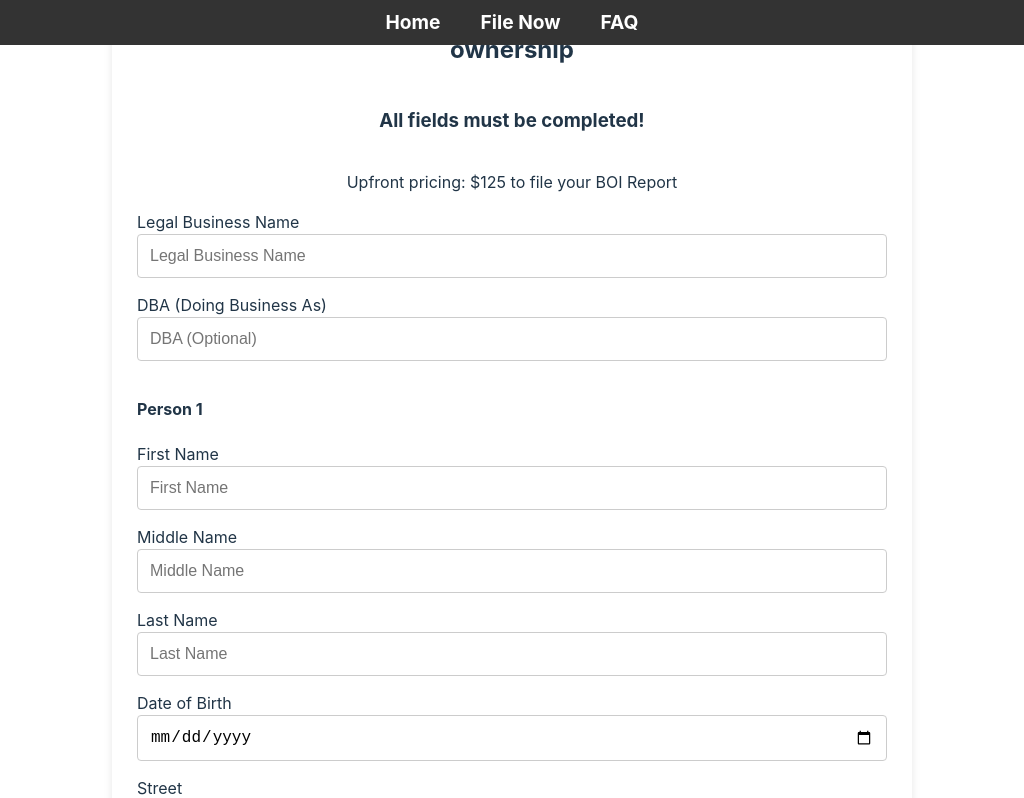
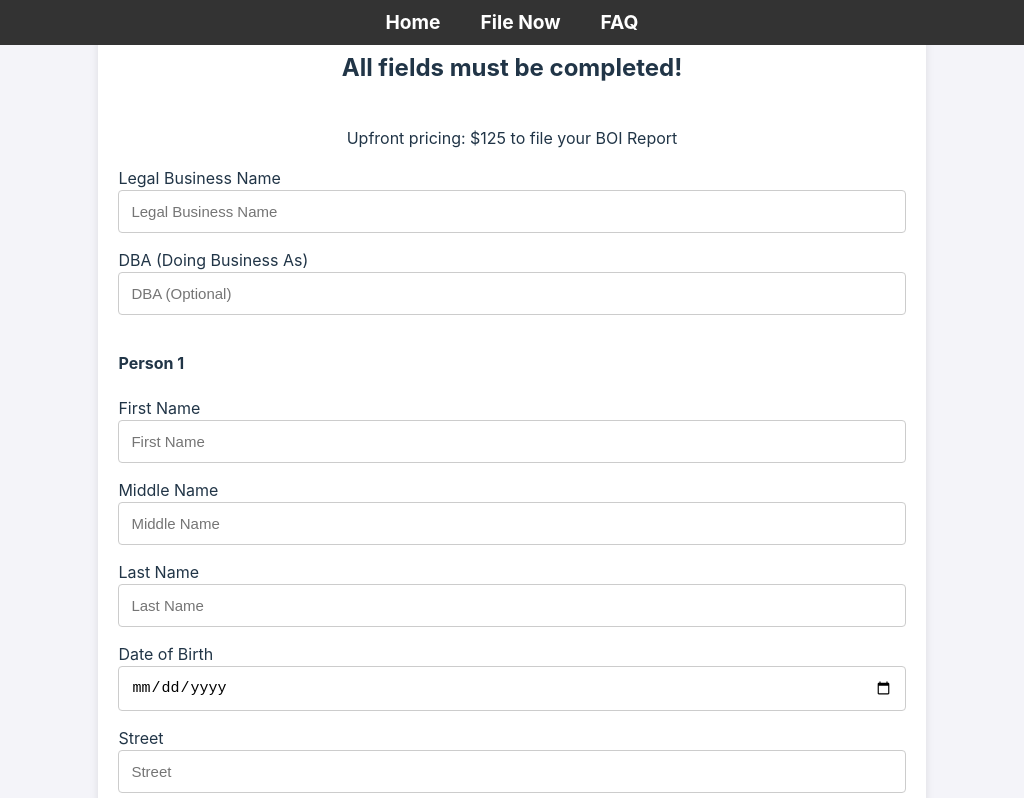
Before and after one commit to Axe-P/BOIReports, a React (Vite) app in the folder client/: page /form in a window 1024 px wide. Shown: the top 798 px of the page. Built offline with nearby package versions, Linux system fonts and the light colour scheme.

Commit message:
testing tablets

```diff
--- a/client/src/pages/FormPage.css
+++ b/client/src/pages/FormPage.css
@@ -119,6 +119,46 @@ form button:active {
   }
 }
 
+/* Media query for tablets (768px to 1024px) */
+@media (min-width: 769px) and (max-width: 1024px) {
+  .form-container {
+    padding: 20px; /* Add padding for tablets */
+  }
+
+  .form-top {
+    margin-top: 0; /* Ensure no extra space above the form */
+    padding-top: 380px; /* Adjust padding-top for tablets */
+  }
+
+  form {
+    padding: 20px; /* Add padding to the form */
+    width: 100%;
+    max-width: 80%; /* Ensure the form does not stretch too wide */
+  }
+
+  .form-description {
+    font-size: 16px; /* Increase the description font size for readability */
+  }
+
+  /* Ensure form inputs and buttons look good on tablet */
+  form input, form button {
+    font-size: 15px; /* Slightly larger font size */
+    padding: 12px; /* Padding for better touch accessibility */
+  }
+
+  form button {
+    width: 100%; /* Button stretches across the full screen */
+  }
+
+  .form-top h2 {
+    font-size: 1.8rem; /* Adjust heading font size for tablets */
+  }
+
+  .form-top h3 {
+    font-size: 1.5rem; /* Increase subheading font size */
+  }
+}
+
 @media (max-width: 500px) {
   .form-container {
     padding: 10px; /* Further reduce padding on very small screens */
```
